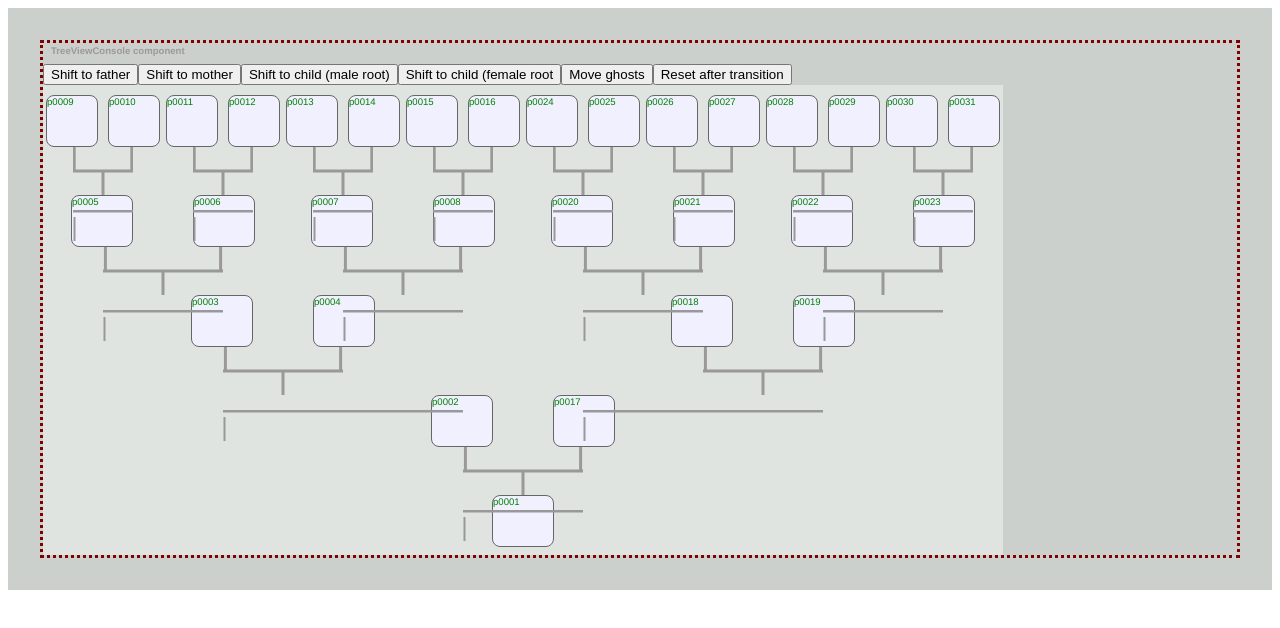
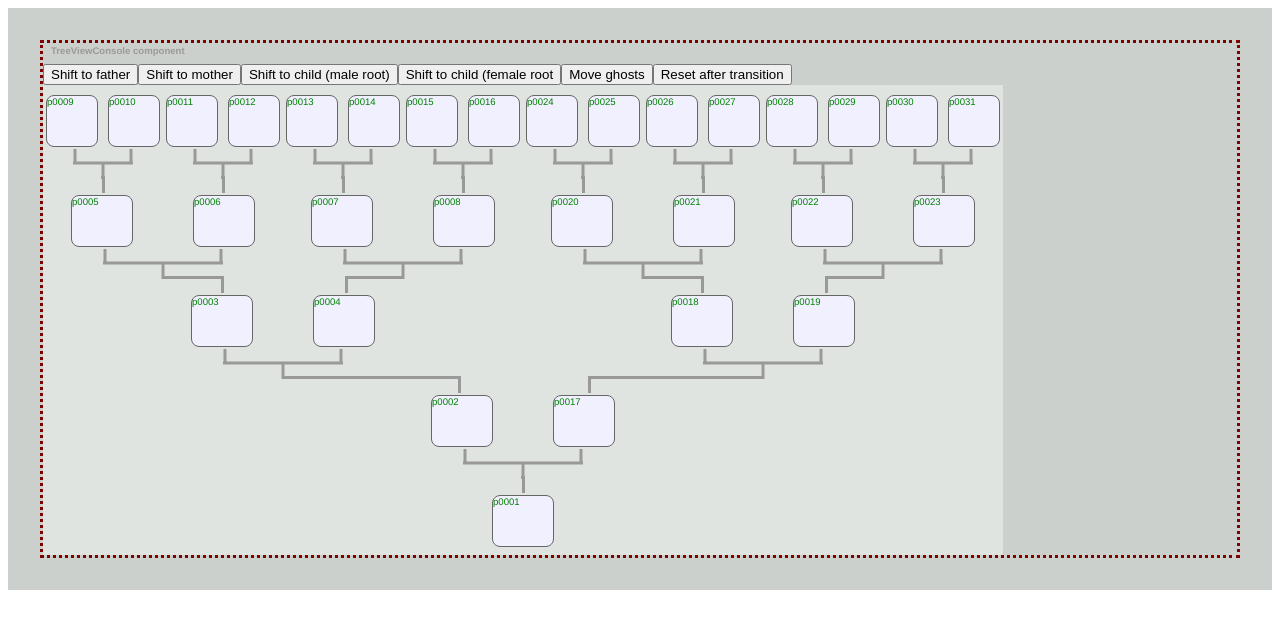
Before and after one commit to jrschmidt/familia, a Vue app: page / in a window 1280 px wide. Shown: the top 628 px of the page. Built offline with nearby package versions, Linux system fonts and the light colour scheme.

Commit message:
aim for 'pixel perfect' adjustments to connector SVGs

```diff
--- a/src/components/ConnectorSvgBottom.vue
+++ b/src/components/ConnectorSvgBottom.vue
@@ -3,8 +3,8 @@
     class="connector-svg-bottom"
     :class="[location, visibility, shape]"
   >
-    <svg height="24px" width="3px">
-      <line x1="50%" y1="0" x2="50%" y2="100%" stroke="#999999" stroke-width="2"/>
+    <svg height="17px" width="3px">
+      <line x1="50%" y1="0" x2="50%" y2="100%" stroke="#999999" stroke-width="3"/>
     </svg>
   </div>
 </template>
@@ -30,4 +30,29 @@ const shape = computed( () => {
 </script>
 
 <style lang="css">
+  .connector-svg-bottom {
+    height: 17px;
+  }
+
+  .connector-svg-bottom svg {
+  vertical-align: top;
+}
+
+.connector-svg-bottom {
+  margin-top: -3px;
+  margin-bottom: 0px;
+  padding: 0%;
+}
+
+.connector-svg-bottom.cnx-bottom-mid {
+  margin-left: calc(50% - 1px);
+}
+
+.connector-svg-bottom.cnx-bottom-right {
+  margin-left: 98%;
+}
+
+.connector-svg-bottom.cnx-bottom-left {
+  margin-left: 2%;
+}
 </style>
--- a/src/components/ConnectorSvgMiddle.vue
+++ b/src/components/ConnectorSvgMiddle.vue
@@ -4,7 +4,7 @@
     :class="[location, visibility, shape]"
   >
     <svg height="3px" width="100%">
-      <line x1="0%" y1="1" x2="100%" y2="1" stroke="#999999" stroke-width="3"/>
+      <line x1="1px" y1="1.5px" x2="calc(100% - 1px)" y2="1.5px" stroke="#999999" stroke-width="3"/>
     </svg>
   </div>
 </template>
@@ -30,4 +30,42 @@ const shape = computed( () => {
 </script>
 
 <style lang="css">
+  .connector-svg-middle {
+    height: 3px;
+  }
+
+  .connector-svg-middle svg {
+  vertical-align: top;
+}
+
+.connector-svg-middle {
+  margin-top: -3px;
+  margin-bottom: 0px;
+  padding: 0%;
+}
+
+.connector-svg-middle.cnx-middle-zero {
+  margin-left: calc(50% - 3px);
+  width: 3px;
+}
+
+.connector-svg-middle.cnx-middle-left-long {
+  margin-left: 4px;
+  width: 178px;
+}
+
+.connector-svg-middle.cnx-middle-right-long {
+  margin-left: 60px;
+  width: 178px;
+}
+
+.connector-svg-middle.cnx-middle-left-short {
+  margin-left: 2px;
+  width: 60px;
+}
+
+.connector-svg-middle.cnx-middle-right-short {
+  margin-left: 60px;
+  width: 60px;
+}
 </style>
--- a/src/components/ConnectorSvgTop.vue
+++ b/src/components/ConnectorSvgTop.vue
@@ -3,11 +3,11 @@
     class="connector-svg-top"
     :class="[location, visibility, shape]"
   >
-    <svg height="48px" width="100%">
-      <line x1="2%" y1="0" x2="2%" y2="24" stroke="#999999" stroke-width="3"/>
-      <line x1="98%" y1="0" x2="98%" y2="24" stroke="#999999" stroke-width="3"/>
-      <line x1="0" y1="24" x2="100%" y2="24" stroke="#999999" stroke-width="3"/>
-      <line x1="50%" y1="24" x2="50%" y2="48" stroke="#999999" stroke-width="3"/>
+    <svg height="32px" width="100%">
+      <line x1="2" y1="2" x2="2" y2="16" stroke="#999999" stroke-width="3"/>
+      <line x1="calc(100% - 2px)" y1="2" x2="calc(100% - 2px)" y2="16" stroke="#999999" stroke-width="3"/>
+      <line x1="0" y1="16" x2="100%" y2="16" stroke="#999999" stroke-width="3"/>
+      <line x1="50%" y1="16" x2="50%" y2="32" stroke="#999999" stroke-width="3"/>
     </svg>
   </div>
 </template>
@@ -33,9 +33,20 @@ const shape = computed( () => {
 </script>
 
 <style lang="css">
+  .connector-svg-top {
+    height: 32px;
+  }
+
+  .connector-svg-top svg {
+  vertical-align: top;
+}
+
 .connector-svg-top {
   width: 100%;
   margin-left: 0px;
+  margin-top: 0px;
+  margin-bottom: 0px;
+  padding: 0%;
 }
 
 .connector-svg-top.cnx-1-0 {
@@ -46,4 +57,9 @@ const shape = computed( () => {
   width: 120px;
   margin-left: 120px;
 }
+
+.connector-svg-top svg {
+  margin: 0px;
+  padding: 0px;
+}
 </style>
```
